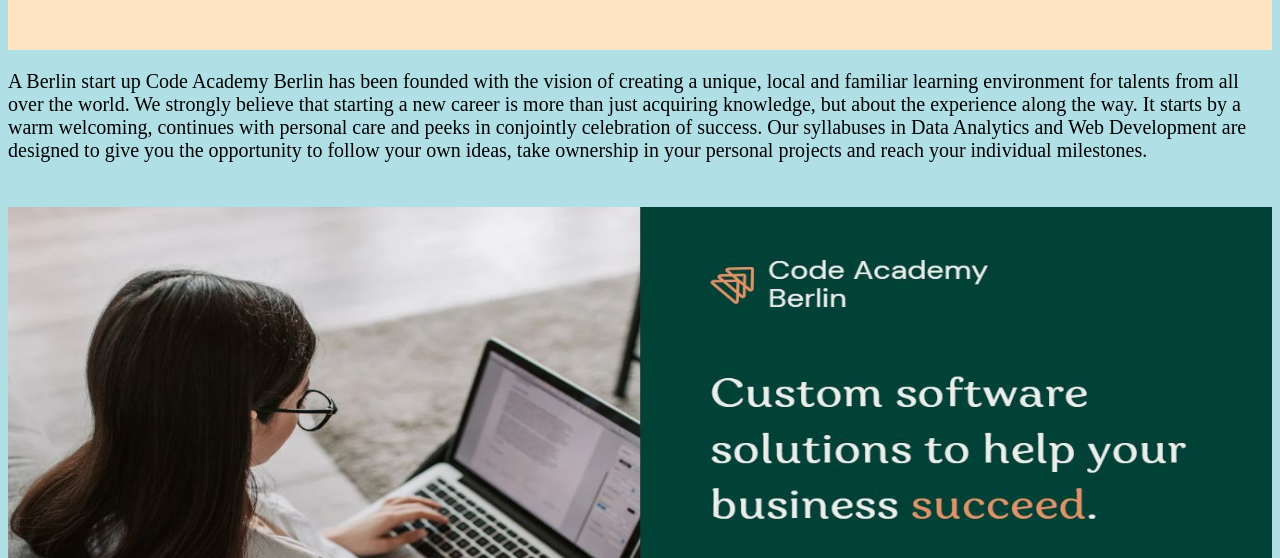
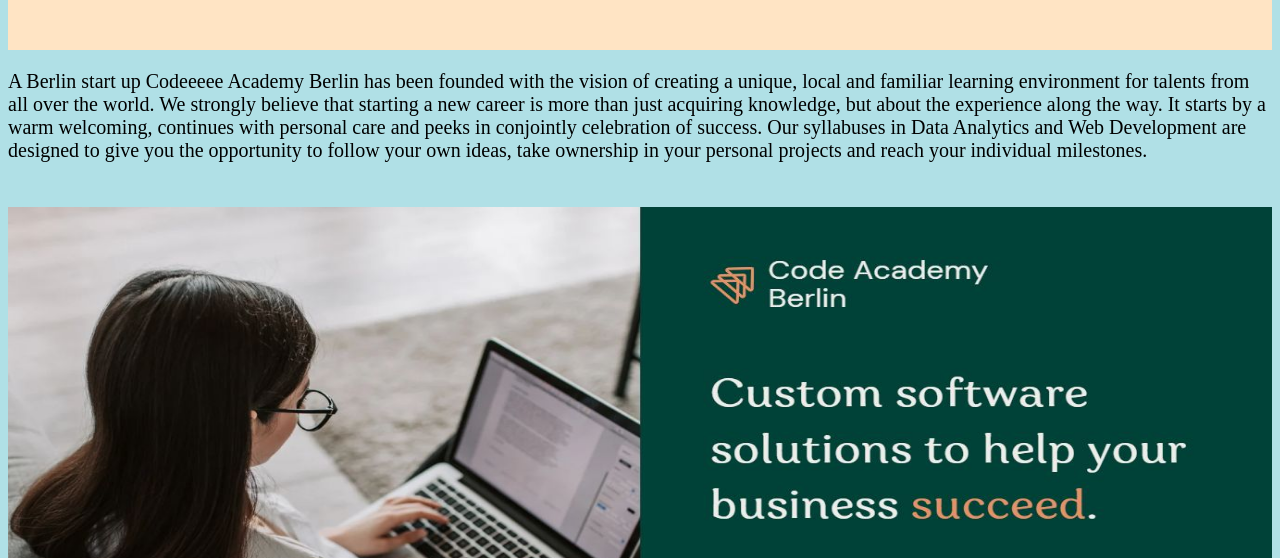
Before and after one commit to pranabcode2023/coding_school_page, a plain HTML site: page index.html in a window 1280 px wide. Shown: the part 183-741 px from the top of the page. Drawn offline with Linux system fonts and the light colour scheme.

Commit message:
title modified

```diff
--- a/index.html
+++ b/index.html
@@ -20,7 +20,7 @@
   </div>
 
   <p>A Berlin start up
-     Code Academy Berlin has been founded with the vision of creating a unique, local and familiar learning environment for talents from all over the world. We strongly believe that starting a new career is more than just acquiring knowledge, but about the experience along the way. It starts by a warm welcoming, continues with personal care and peeks in conjointly celebration of success. Our syllabuses in Data Analytics and Web Development are designed to give you the opportunity to follow your own ideas, take ownership in your personal projects and reach your individual milestones.
+     Codeeeee Academy Berlin has been founded with the vision of creating a unique, local and familiar learning environment for talents from all over the world. We strongly believe that starting a new career is more than just acquiring knowledge, but about the experience along the way. It starts by a warm welcoming, continues with personal care and peeks in conjointly celebration of success. Our syllabuses in Data Analytics and Web Development are designed to give you the opportunity to follow your own ideas, take ownership in your personal projects and reach your individual milestones.
   </p>
   <img src="cab.jpg" alt="cab" width="600" height="600">
 
```
